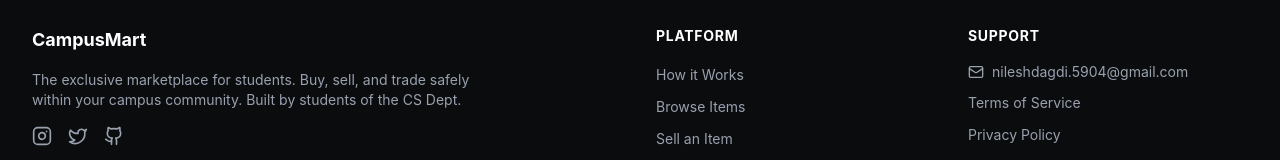
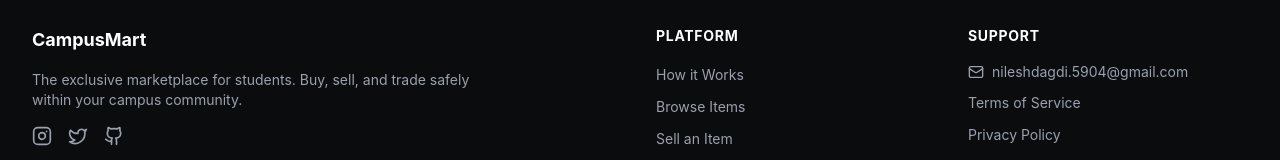
Before and after one commit to nilesh-dagdi/CampusMart, a React app in the folder frontend/: page / in a window 1280 px wide. Shown: the part 2340-2500 px from the top of the page. Built offline with nearby package versions, Linux system fonts and the light colour scheme; no server answers; the HTML template or start-up script is replaced by a standard one.

Commit message:
style(frontend): remove attribution line from footer

```diff
--- a/frontend/src/components/Footer.jsx
+++ b/frontend/src/components/Footer.jsx
@@ -12,7 +12,6 @@ const Footer = ({ onSellClick }) => {
                         <h3 className="text-white text-lg font-bold mb-4">CampusMart</h3>
                         <p className="text-gray-400 text-sm mb-4 max-w-md">
                             The exclusive marketplace for students. Buy, sell, and trade safely within your campus community.
-                            Built by students of the CS Dept.
                         </p>
                         <div className="flex space-x-4">
                             <a
```
